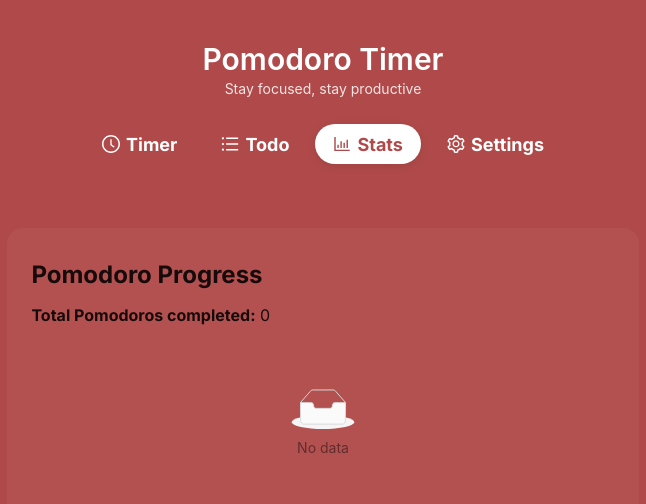
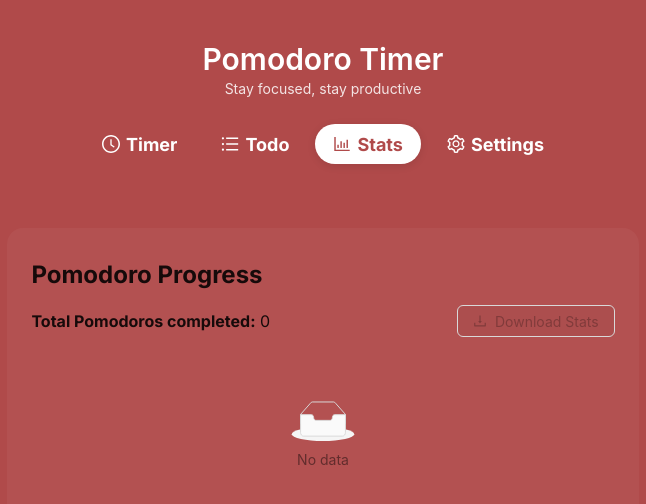
Before and after one commit to maxyzli/pomodoro-timer, a React (Vite) app: page / in a window 1280 px wide. Both pictures are taken after a click on the element "Stats". Shown: the top 504 px of the page, without its empty margins (325-971 px from the left). Built offline with nearby package versions, Linux system fonts and the light colour scheme.

Commit message:
feat: add download button for Pomodoro session statistics

```diff
--- a/src/App.tsx
+++ b/src/App.tsx
@@ -1,6 +1,6 @@
 import React, { useEffect, useState } from 'react';
 import { Layout, Typography, Card, Space, Divider, Button, Tag, Progress, Row, Col, Modal, Input, List, Popconfirm, Checkbox, Tooltip, Menu } from 'antd';
-import { PlayCircleOutlined, PauseCircleOutlined, ReloadOutlined, SettingOutlined, DeleteOutlined, BarChartOutlined, PlusOutlined, MenuFoldOutlined, MenuUnfoldOutlined, UnorderedListOutlined, ClockCircleOutlined } from '@ant-design/icons';
+import { PlayCircleOutlined, PauseCircleOutlined, ReloadOutlined, SettingOutlined, DeleteOutlined, BarChartOutlined, PlusOutlined, MenuFoldOutlined, MenuUnfoldOutlined, UnorderedListOutlined, ClockCircleOutlined, DownloadOutlined } from '@ant-design/icons';
 import { useTimer } from './hooks/useTimer';
 import { FocusModal } from './components/FocusModal';
 import { SettingsPage } from './components/SettingsPage';
@@ -357,6 +357,18 @@ const App: React.FC = () => {
     setArtifacts(prev => prev.filter((_, i) => i !== idx));
   };
 
+  const handleDownloadStats = () => {
+    const dataStr = JSON.stringify(artifacts, null, 2);
+    const dataUri = 'data:application/json;charset=utf-8,'+ encodeURIComponent(dataStr);
+
+    const exportFileDefaultName = `pomodoro-stats-${new Date().toISOString().split('T')[0]}.json`;
+
+    const linkElement = document.createElement('a');
+    linkElement.setAttribute('href', dataUri);
+    linkElement.setAttribute('download', exportFileDefaultName);
+    linkElement.click();
+  };
+
   const renderTimerPage = () => (
     <TimerContainer>
       <ModeTabs>
@@ -503,8 +515,18 @@ const App: React.FC = () => {
           {currentPage === 'stats' && (
             <div style={{ width: '600px', maxWidth: '90%', margin: '40px auto', background: 'rgba(255,255,255,0.04)', borderRadius: 16, padding: '32px 24px' }}>
               <div style={{ fontWeight: 700, fontSize: 24, marginBottom: 16 }}>Pomodoro Progress</div>
-              <div style={{ marginBottom: 16 }}>
-                <strong>Total Pomodoros completed:</strong> {artifacts.length}
+              <div style={{ marginBottom: 16, display: 'flex', justifyContent: 'space-between', alignItems: 'center' }}>
+                <div>
+                  <strong>Total Pomodoros completed:</strong> {artifacts.length}
+                </div>
+                <Button
+                  type="primary"
+                  icon={<DownloadOutlined />}
+                  onClick={handleDownloadStats}
+                  disabled={artifacts.length === 0}
+                >
+                  Download Stats
+                </Button>
               </div>
               <List
                 dataSource={artifacts}
```
